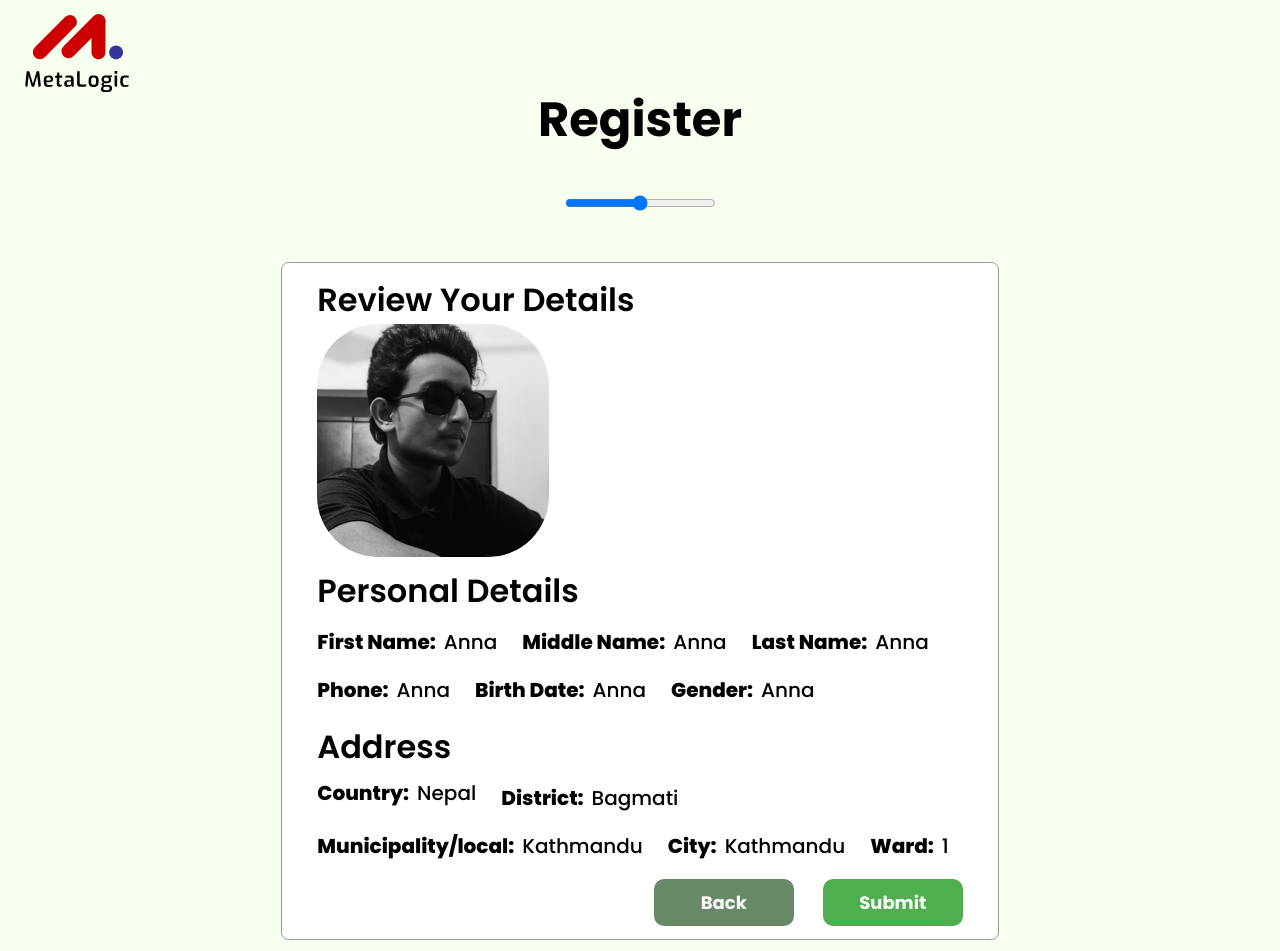
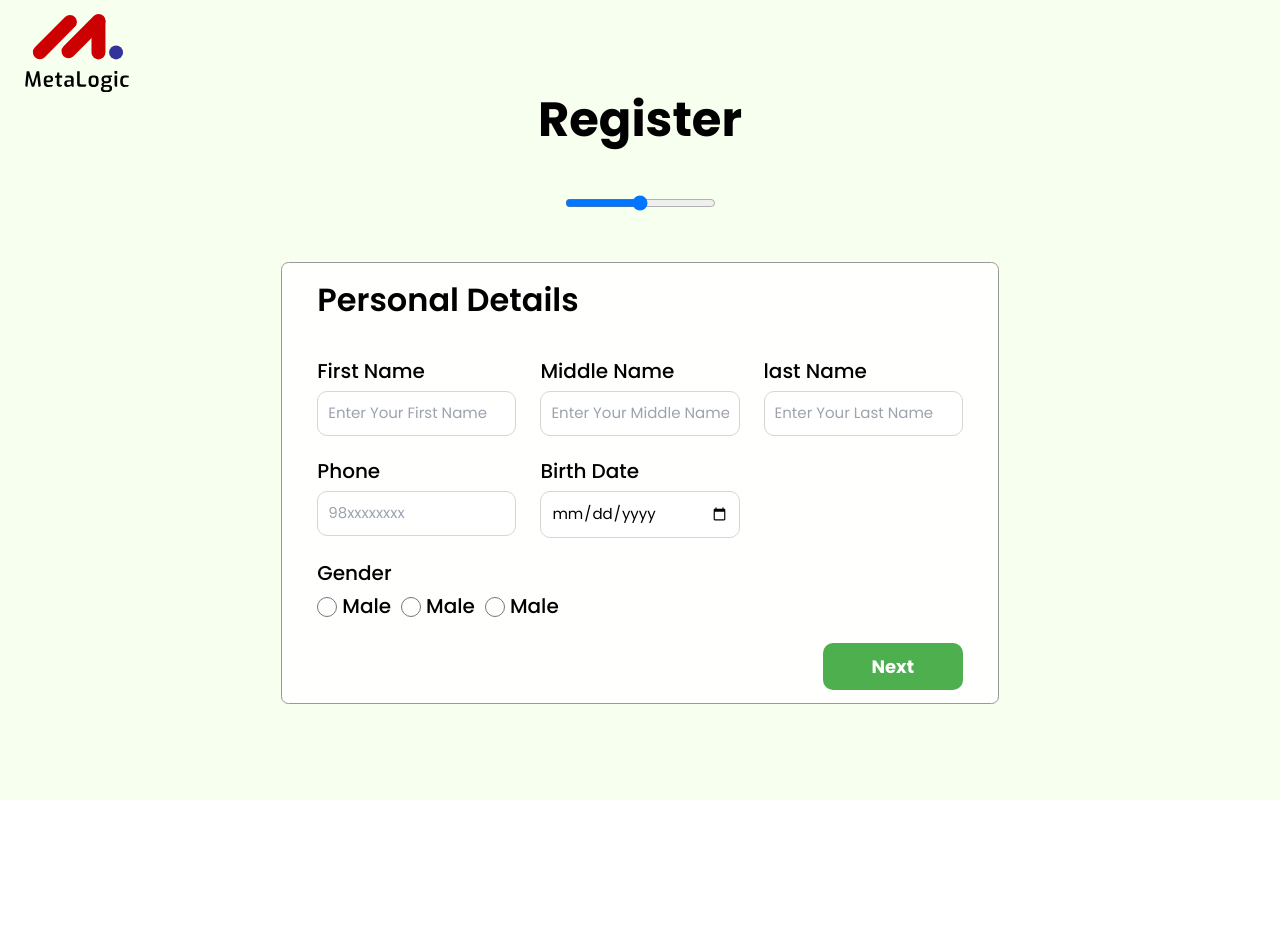
Before and after one commit to Satish9047/metalogic-register, a Next.js app: page /register in a window 1280 px wide. Shown: the top 951 px of the page. After the commit the page ends 800 px from the top, so only its background shows below. Built offline with nearby package versions, Linux system fonts and the light colour scheme.

Commit message:
Add all register + step state + Backward and forward

```diff
--- a/src/app/register/page.tsx
+++ b/src/app/register/page.tsx
@@ -1,3 +1,6 @@
+"use client";
+import { useState } from "react";
+
 import Register1 from "@/components/Register/Register1";
 import Register2 from "@/components/Register/Register2";
 import Register3 from "@/components/Register/Register3";
@@ -7,6 +10,19 @@ import Image from "next/image";
 import React from "react";
 
 const page = () => {
+  const [step, setStep] = useState(1);
+
+  const nextStep = () => {
+    if (step > 0) {
+      setStep(step + 1);
+    }
+  };
+
+  const prevStep = () => {
+    if (step > 0) {
+      setStep(step - 1);
+    }
+  };
   return (
     <main className="relative py-[1.4rem] px-[2.5rem] min-h-screen bg-[#F7FFEF]  backgroundImg">
       <figure className="">
@@ -18,7 +34,15 @@ const page = () => {
           <input type="range" />
         </div>
         <div className="w-full px-[3.5rem] py-[1.3rem] bg-white rounded-xl form-container border border-[#999999]">
-          <Register4 />
+          {step === 1 ? (
+            <Register1 next={nextStep} />
+          ) : step === 2 ? (
+            <Register2 back={prevStep} next={nextStep} />
+          ) : step === 3 ? (
+            <Register3 back={prevStep} next={nextStep} />
+          ) : (
+            <Register4 back={prevStep} />
+          )}
         </div>
       </section>
     </main>
--- a/src/components/Register/Register1.tsx
+++ b/src/components/Register/Register1.tsx
@@ -3,7 +3,7 @@ import CustomInput from "../comp/Input";
 import DateInput from "../comp/DateInput";
 import Radio from "../comp/Radio";
 
-const Register1 = () => {
+const Register1 = ({ next }: { next: () => void }) => {
   return (
     <div className="space-y-[3.6rem] ">
       <h2>Personal Details</h2>
@@ -44,7 +44,7 @@ const Register1 = () => {
             </div>
           </div>
           <div className="col-span-3 flex justify-end">
-            <button type="submit" className="">
+            <button type="submit" className="" onClick={next}>
               Next
             </button>
           </div>
--- a/src/components/Register/Register2.tsx
+++ b/src/components/Register/Register2.tsx
@@ -2,7 +2,7 @@ import React from "react";
 import CustomInput from "../comp/Input";
 import Dropdown from "../comp/Dropdown";
 import { country, municipality, city, district } from "@/data";
-const Register2 = () => {
+const Register2 = ({ back, next }: { back: () => void; next: () => void }) => {
   return (
     <div className="space-y-[3.6rem] ">
       <h2>Address</h2>
@@ -36,8 +36,10 @@ const Register2 = () => {
           <CustomInput type="text" id="ward" label="Ward" placeholder="Eg: 4" />
 
           <div className="col-span-3 flex justify-end gap-[29px]">
-            <button className="bg-[#688968]">Back</button>
-            <button type="submit" className="">
+            <button className="bg-[#688968]" onClick={back}>
+              Back
+            </button>
+            <button type="submit" className="" onClick={next}>
               Next
             </button>
           </div>
--- a/src/components/Register/Register3.tsx
+++ b/src/components/Register/Register3.tsx
@@ -1,7 +1,7 @@
 import React from "react";
 import CustomImage from "../comp/Image";
 
-const Register3 = () => {
+const Register3 = ({ back, next }: { back: () => void; next: () => void }) => {
   return (
     <div className="flex flex-col justify-center gap-[29px]">
       <h2>Set Your Profile Picture</h2>
@@ -31,8 +31,12 @@ const Register3 = () => {
           </div>
         </div>
         <div className="flex justify-end gap-[29px]">
-          <button className="bg-[#688968]">Back</button>
-          <button type="submit">Next</button>
+          <button className="bg-[#688968]" onClick={back}>
+            Back
+          </button>
+          <button type="submit" onClick={next}>
+            Next
+          </button>
         </div>
       </form>
     </div>
--- a/src/components/Register/Register4.tsx
+++ b/src/components/Register/Register4.tsx
@@ -1,7 +1,7 @@
 import React from "react";
 import CustomImage from "../comp/Image";
 
-const Register4 = () => {
+const Register4 = ({ back }: { back: () => void }) => {
   return (
     <div>
       <h2>Review Your Details</h2>
@@ -93,7 +93,9 @@ const Register4 = () => {
           </div>
 
           <div className="flex justify-end gap-[29px]">
-            <button className="bg-[#688968]">Back</button>
+            <button className="bg-[#688968]" onClick={back}>
+              Back
+            </button>
             <button type="submit">Submit</button>
           </div>
         </div>
```
